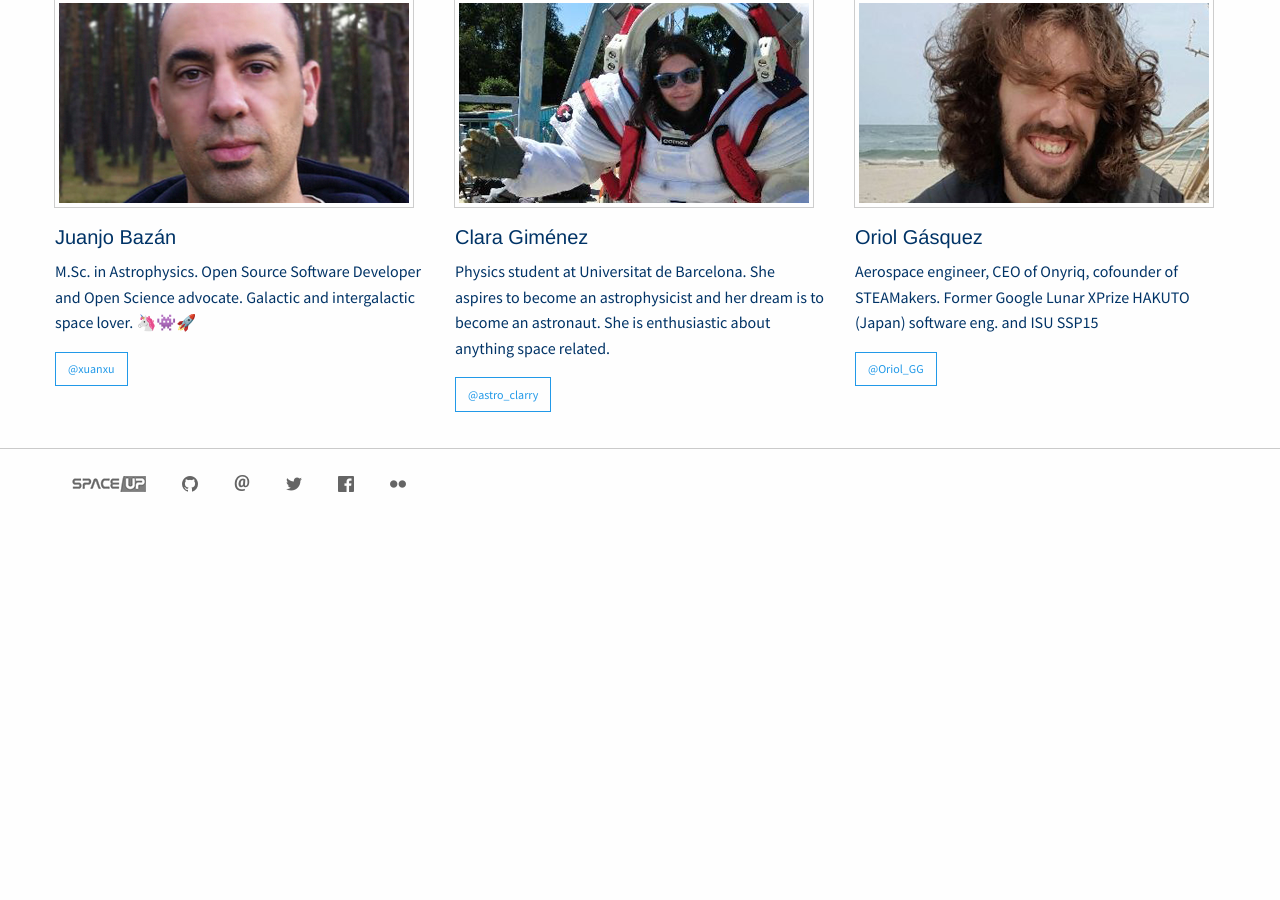
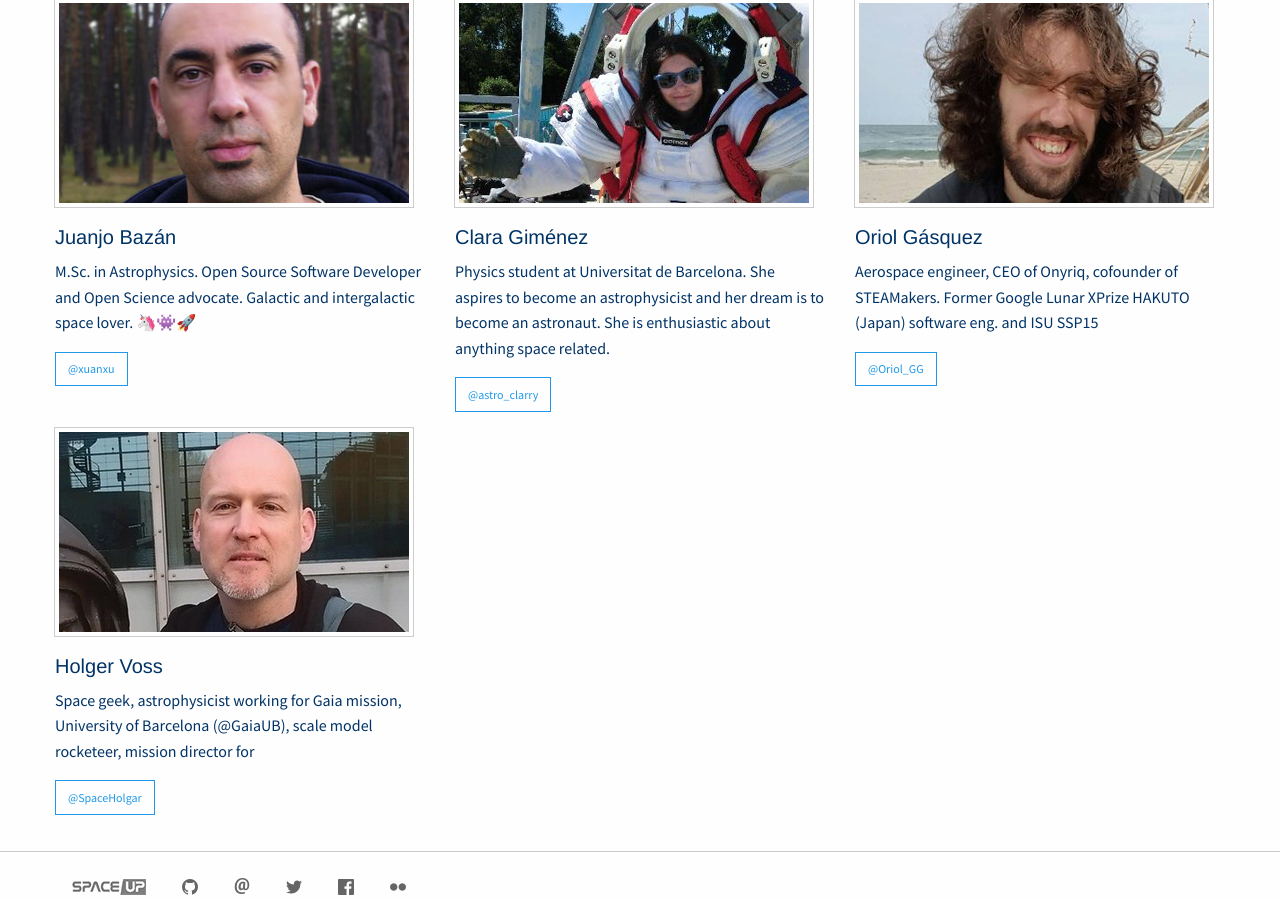
Before and after one commit to xuanxu/spaceup_bcn, a Jekyll site: the page built from team.html, in a window 1280 px wide and 900 px high, scrolled down 767 px. Built offline with Jekyll 4.4.1, drawn with Linux system fonts in a browser that asks for light colours; before the commit the page ends 1264 px from its top, so only the background shows below that.

Commit message:
adds Holger to the team

```diff
--- a/team.html
+++ b/team.html
@@ -27,6 +27,10 @@ members:
     description: Aerospace engineer, CEO of Onyriq, cofounder of STEAMakers. Former Google Lunar XPrize HAKUTO (Japan) software eng. and ISU SSP15
     twitter: Oriol_GG
     pic: oriol.png
+  - name: Holger Voss
+    description: Space geek, astrophysicist working for Gaia mission, University of Barcelona (@GaiaUB), scale model rocketeer, mission director for #MoonDot missions of @Mausonaut
+    twitter: SpaceHolgar
+    pic: holger.jpg
 ---
 
 <div id="team-header" class="bigpic">
```
Also changed, not shown: images/team/holger.jpg (added).
